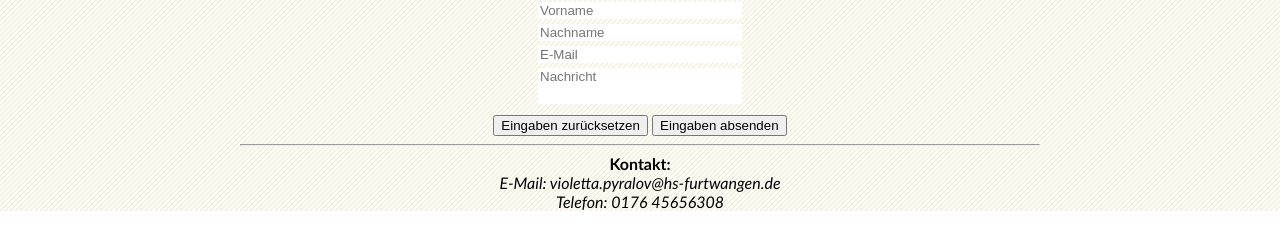
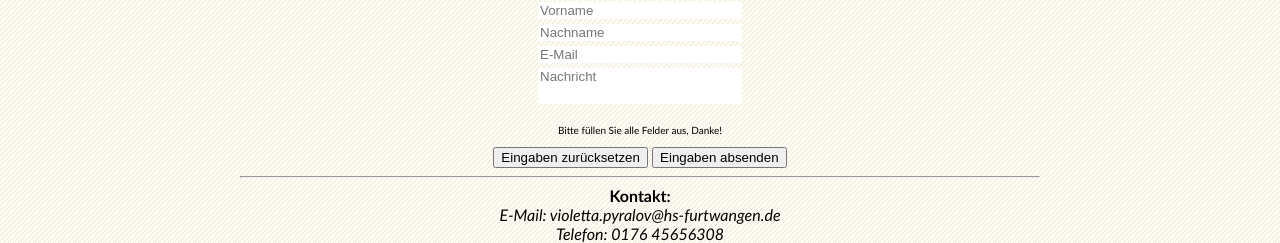
Before and after one commit to Ivorysanna/GiS-SoSe2020, a plain HTML site: page Aufgaben/03/Contact.html in a window 1280 px wide. Shown: the part 649-892 px from the top of the page. Before the commit the page ends 860 px from the top, so only its background shows below. Drawn offline with Linux system fonts and the light colour scheme.

Commit message:
Fehler behoben in Aufgabe 3
Beschreibung hinzugefügt
id Selektor

```diff
--- a/Aufgaben/03/Contact.html
+++ b/Aufgaben/03/Contact.html
@@ -54,8 +54,11 @@
 				<input type="text" name="nachricht" class="nachricht" maxlength="200" placeholder="Nachricht">
 				<br />
 
+				<p id="beschreibung">Bitte füllen Sie alle Felder aus, Danke!</p>
+
 				<button type="reset">Eingaben zurücksetzen</button>
 				<button>Eingaben absenden</button>
+
 			</form>
 		</div>
 
--- a/Aufgaben/03/stylesheet.css
+++ b/Aufgaben/03/stylesheet.css
@@ -135,3 +135,7 @@ nav.social-icons {
     left: 30px;
     top: 270px;
 }
+
+#beschreibung{
+    font-size: 10px;
+}
```
Also changed, not shown: Steckbrief/steckbrief.htm (+8 -5 lines).
